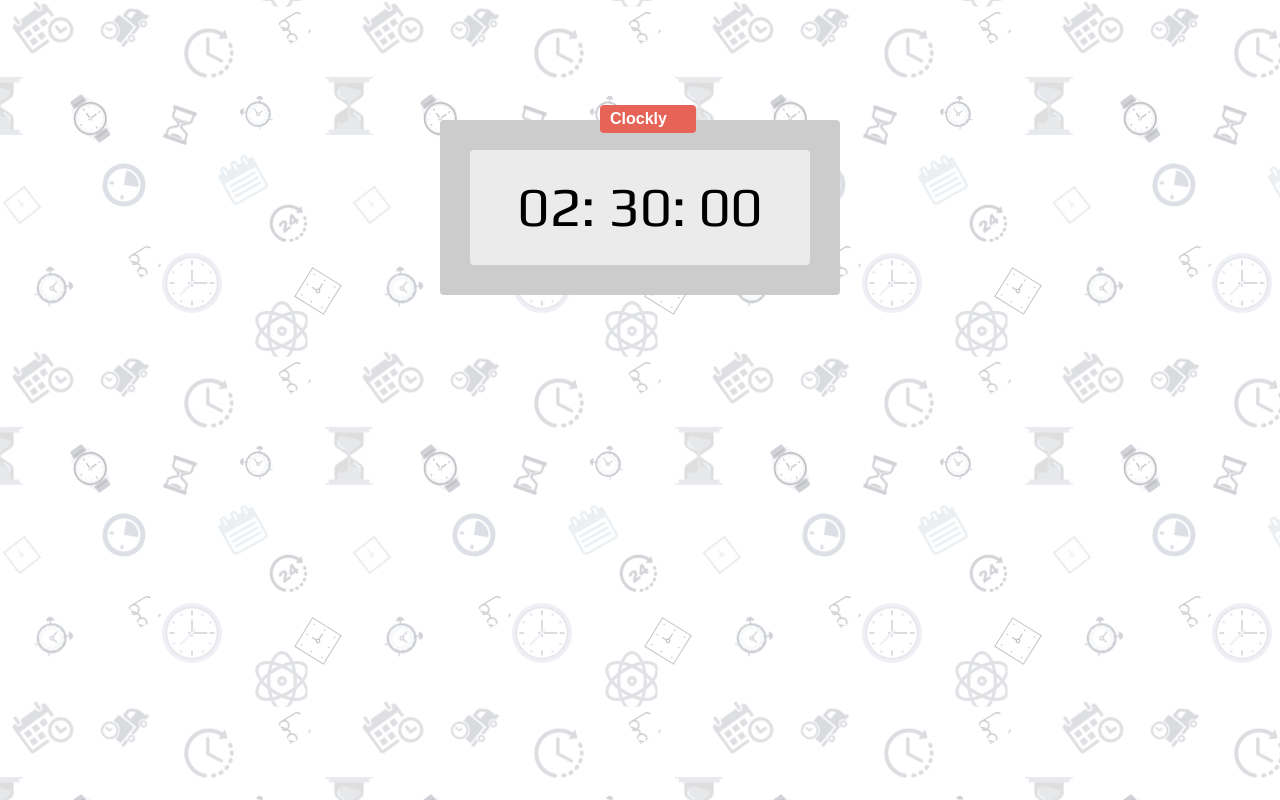
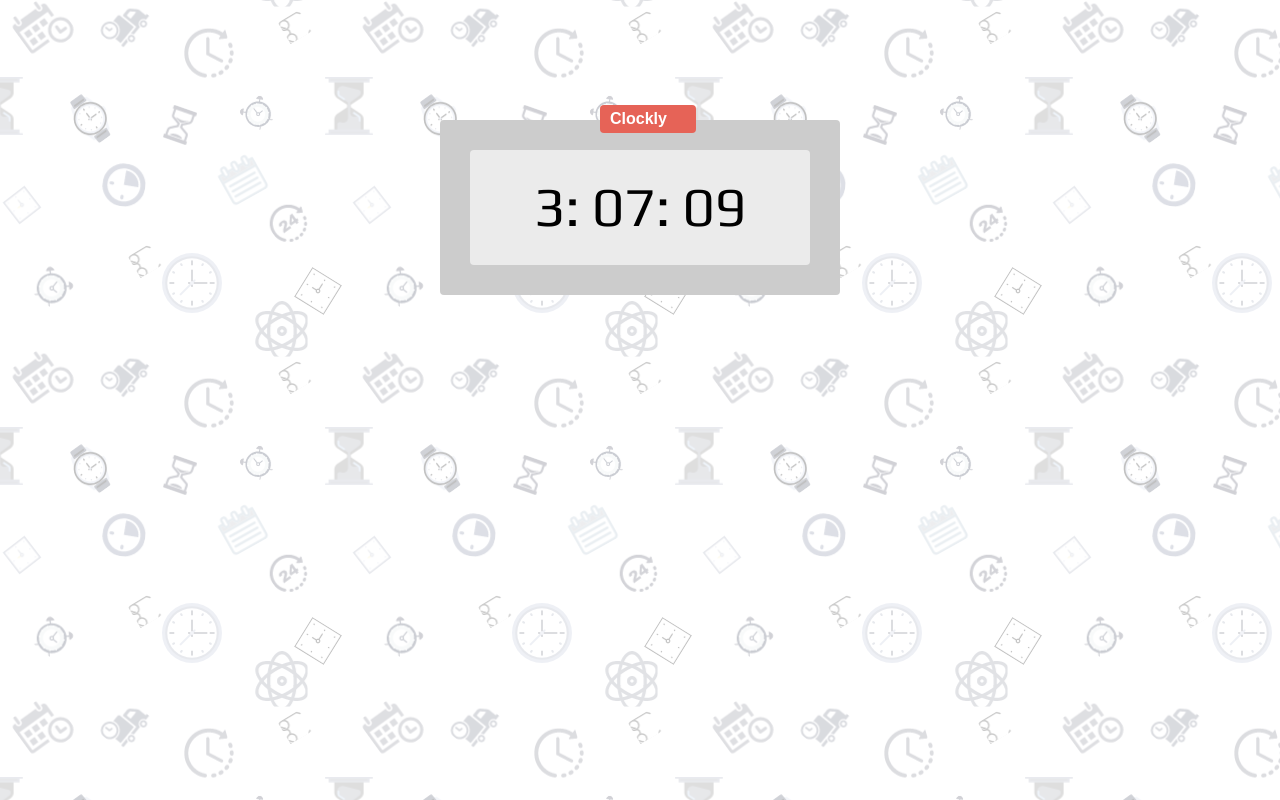
Before and after one commit to CoopMostCurious/ClockApp, a website: page app/index.html in a window 1280 px wide. Drawn offline with Linux system fonts and the light colour scheme.

Commit message:
finished with the script

```diff
--- a/app/index.html
+++ b/app/index.html
@@ -13,9 +13,9 @@
       Clockly
     </div>
     <div class="clock">
-      <span id="hour">02:</span>
-      <span id="minute">30:</span>
-      <span id="second">00</span>
+      <span id="hour"></span>
+      <span id="minute"></span>
+      <span id="second"></span>
     </div>
   </div>
   <script src="./js/app.js"></script>
--- a/app/js/app.js
+++ b/app/js/app.js
@@ -1,4 +1,23 @@
 (function() {
     'use strict';
-    console.log('Script connected');
+
+    function clock() {
+        const fullDate = new Date();
+        var hours = fullDate.getHours();
+        var minutes = fullDate.getMinutes();
+        var seconds = fullDate.getSeconds();
+        if (seconds < 10) {
+            seconds = '0' + seconds;
+        }
+        if (minutes < 10) {
+            minutes = '0' + minutes;
+        }
+        if (hours.length < 10) {
+            hours = '0' + hours;
+        }
+        document.getElementById('second').innerHTML = seconds;
+        document.getElementById('minute').innerHTML = minutes + ':';
+        document.getElementById('hour').innerHTML = hours + ':';
+    }
+    setInterval(clock, 1000);
 })();
```
